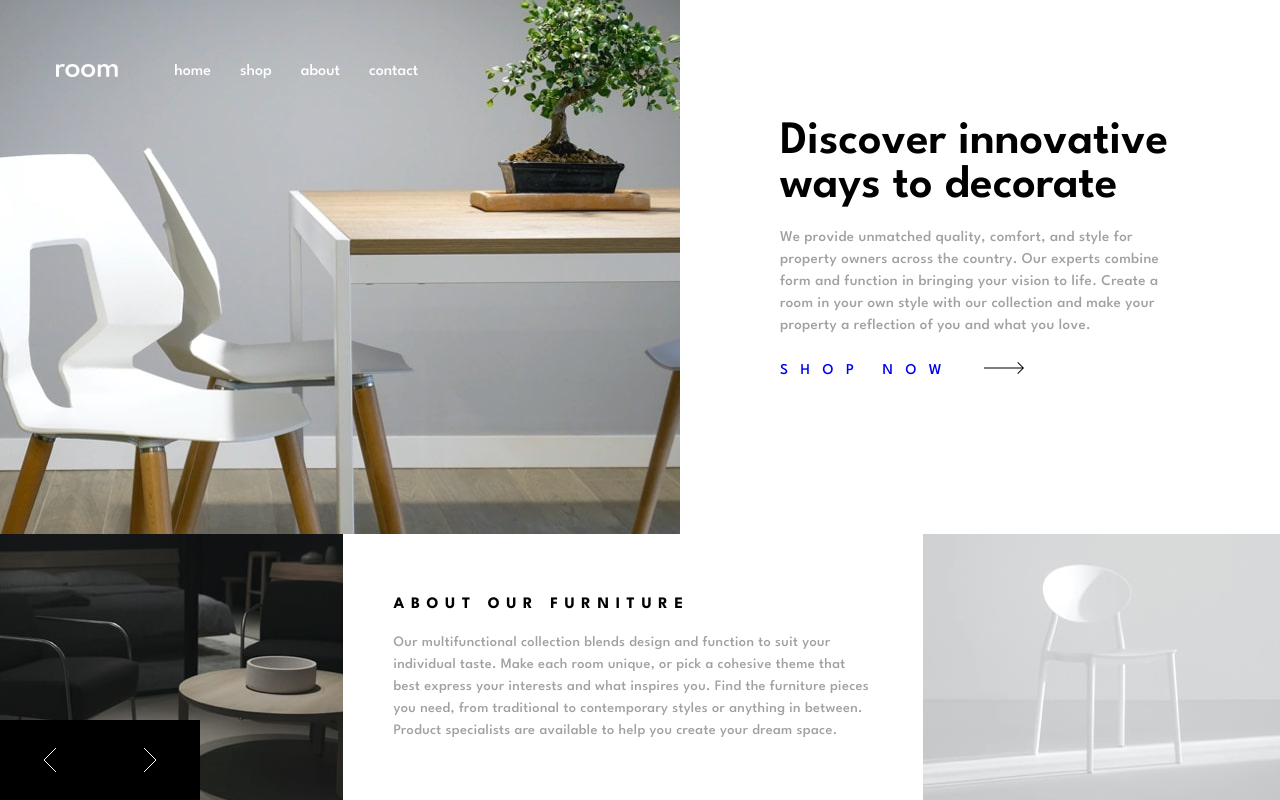
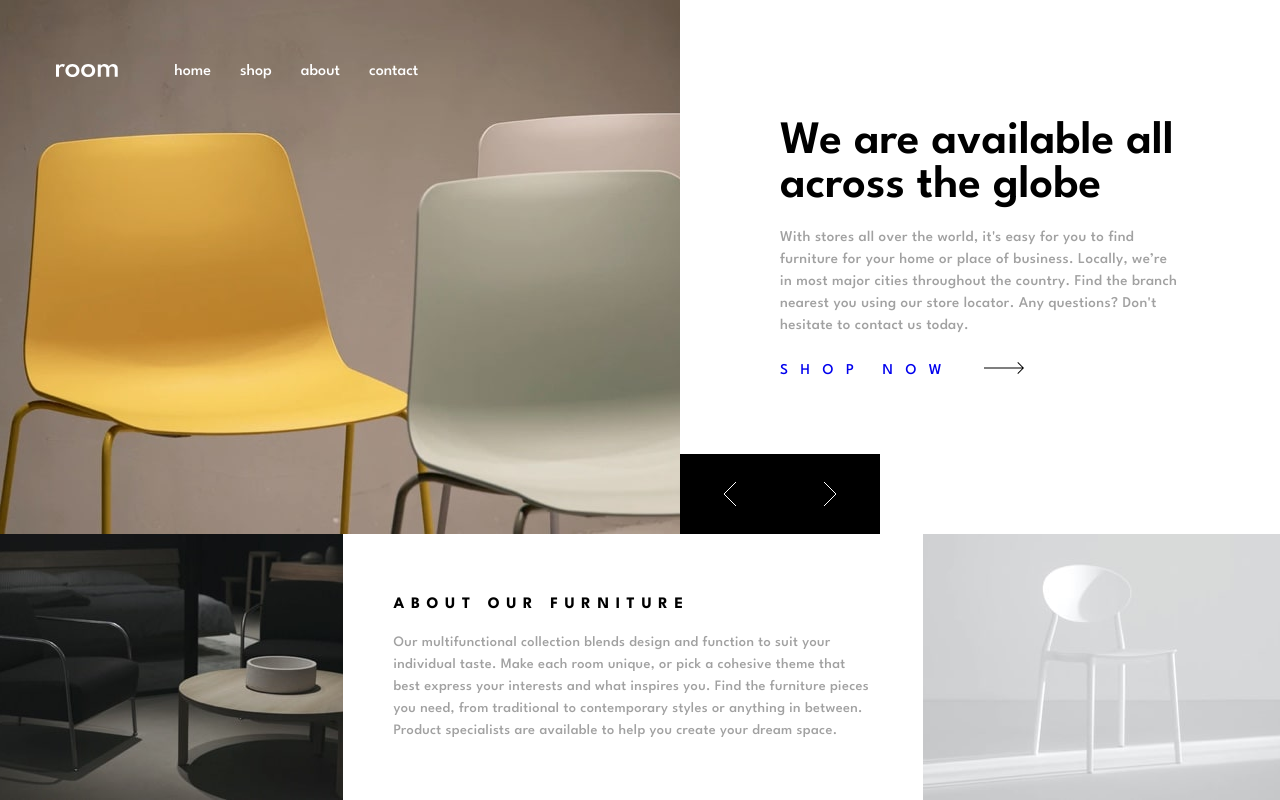
Before and after one commit to thorrellt/room, a React (Vite) app: page / in a window 1280 px wide. Built offline with nearby package versions, Linux system fonts and the light colour scheme.

Commit message:
update arrow animation

```diff
--- a/src/components/Heading.jsx
+++ b/src/components/Heading.jsx
@@ -19,7 +19,7 @@ import data from '../data.js'
 export default function Header(props) {
 
     const { title, content, id } = props
-    const [currId, setCurrId] = useState(() => 0)
+    const [currId, setCurrId] = useState(() => 1)
     const [inProp, setInProp] = useState(true);
     let heroImg
     switch (currId) {
@@ -48,7 +48,8 @@ export default function Header(props) {
 
     return (
 
-        <div className="main">
+        <section className={`Heading heading${currId}`}>
+            <div className="img">
                 <TransitionGroup>
                     {currId === 0 &&
                         <CSSTransition
@@ -57,10 +58,53 @@ export default function Header(props) {
                             mountOnEnter
                             unmountOnExit
                             classNames="heading-container">
-                        <section className={`Heading heading${currId}`}>
-                            <div className="img">
+
+
                             <img src={heroImg} alt="hero image" />
+
+                        </CSSTransition>
+                    }
+                    {currId === 1 &&
+                        <CSSTransition
+                            in={inProp}
+                            timeout={1000}
+                            mountOnEnter
+                            unmountOnExit
+                            classNames="heading-container">
+
+
+                            <img src={heroImg} alt="hero image" />
+
+                        </CSSTransition>
+                    }
+                    {currId === 2 &&
+                        <CSSTransition
+                            in={inProp}
+                            timeout={1000}
+                            mountOnEnter
+                            unmountOnExit
+                            classNames="heading-container">
+
+
+                            <img src={heroImg} alt="hero image" />
+
+                        </CSSTransition>
+                    }
+                </TransitionGroup>
             </div>
+
+
+
+            <div className="content-wrapper">
+                <TransitionGroup>
+                    {currId === 0 &&
+                        <CSSTransition
+                            in={inProp}
+                            timeout={1000}
+                            mountOnEnter
+                            unmountOnExit
+                            classNames="heading-container">
+
                             <div className="content">
                                 <h1>
                                     {data[currId].title}
@@ -75,9 +119,9 @@ export default function Header(props) {
                                     <img className='arrow' src={arrow} alt="" />
                                 </a>
                             </div>
-                        </section>
                         </CSSTransition>
                     }
+
                     {currId === 1 &&
                         <CSSTransition
                             in={inProp}
@@ -85,10 +129,7 @@ export default function Header(props) {
                             mountOnEnter
                             unmountOnExit
                             classNames="heading-container">
-                        <section className={`Heading heading${currId}`}>
-                            <div className="img">
-                                <img src={heroImg} alt="hero image" />
-                            </div>
+
                             <div className="content">
                                 <h1>
                                     {data[currId].title}
@@ -103,9 +144,9 @@ export default function Header(props) {
                                     <img className='arrow' src={arrow} alt="" />
                                 </a>
                             </div>
-                        </section>
                         </CSSTransition>
                     }
+
                     {currId === 2 &&
                         <CSSTransition
                             in={inProp}
@@ -113,10 +154,7 @@ export default function Header(props) {
                             mountOnEnter
                             unmountOnExit
                             classNames="heading-container">
-                        <section className={`Heading heading${currId}`}>
-                            <div className="img">
-                                <img src={heroImg} alt="hero image" />
-                            </div>
+
                             <div className="content">
                                 <h1>
                                     {data[currId].title}
@@ -131,10 +169,8 @@ export default function Header(props) {
                                     <img className='arrow' src={arrow} alt="" />
                                 </a>
                             </div>
-                        </section>
                         </CSSTransition>
                     }
-
                 </TransitionGroup>
                 <div className="angle-box">
                     <button onClick={prevHeading} href="#">
@@ -146,5 +182,10 @@ export default function Header(props) {
                 </div>
             </div>
 
+
+
+        </section>
     )
+
+
 }
--- a/src/styles/Heading.css
+++ b/src/styles/Heading.css
@@ -1,45 +1,83 @@
 .heading-container-enter {
     opacity: 0;
-    transform: scale(0.9);
+    /* z-index: -1; */
+    transform: translateX(-1500px);
 }
 
 .heading-container-enter-active {
+    /* z-index: 1; */
     opacity: 1;
-    transform: translateX(0);
-    transition: opacity 300ms, transform 300ms;
+    animation: enterFromLeft 1s ease-in-out;
+    animation-delay: 10ms;
 }
 
 .heading-container-exit {
+    /* z-index: 1; */
     opacity: 1;
 }
 
 .heading-container-exit-active {
+    animation: exitToRight 1s ease-in-out;
     opacity: 0;
-    transform: scale(0.9);
-    transition: opacity 300ms, transform 300ms;
+    animation-delay: 10ms;
+}
+
+@keyframes enterFromLeft {
+    0% {
+        transform: translateX(-1500px);
+        opacity: 0;
+    }
+
+    100% {
+        transform: translateX(0px);
+        opacity: 1;
+    }
+}
+@keyframes exitToRight {
+    0% {
+        transform: translateX(0px);
+        opacity: 1;
+    }
+
+    100% {
+        transform: translateX(1500px);
+        opacity: 0;
+    }
 }
 
 
+
 .Heading .img {
+    position: relative;
     height: 100%;
     flex-basis: 52.5rem;
     flex-shrink: 1;
     flex-grow: 2;
-    background: green;
+    overflow: hidden;
     /* outline: 3px, solid black; */
 }
+.Heading .img img{
+    position: absolute;
+    height: 100%;
+}
 
-.Heading .content {
+.Heading .content-wrapper {
     position: relative;
     height: 100%;
     flex-basis: 37.5rem;
     flex-shrink: 0;
     flex-grow: 1;
     background: white;
+    overflow: hidden;
+}
+
+.Heading .content {
+
     padding-inline: 6.25rem;
     padding-block-start: 7.5rem;
     /* outline: 3px, solid black; */
 }
+
 
 .Heading .content p {
     margin-block-start: 1.125rem;
@@ -64,17 +102,17 @@
 
 }
 
-.main .angle-box {
+.Heading .angle-box {
     display: flex;
     width: 200px;
-    position: fixed;
+    position: absolute;
     bottom: 0;
     left: 0;
     pointer-events: none;
     z-index: 5;
 }
 
-.main  .angle-box button {
+.Heading .angle-box button {
     flex-basis: 50%;
     display: flex;
     margin-block-start: 0;
@@ -87,15 +125,15 @@
 
 }
 
-.main .angle-box button:active {
+.Heading .angle-box button:active {
     background-color: var(--gray-900);
 }
 
-.main  .angle-box button:hover>img {
+.Heading .angle-box button:hover>img {
     transform: scale(1.5);
 }
 
-.main  .angle-box img {
+.Heading .angle-box img {
     color: white;
     height: 24px;
     width: 12px;
```
Lines whose indentation alone changed are shown as unchanged.
